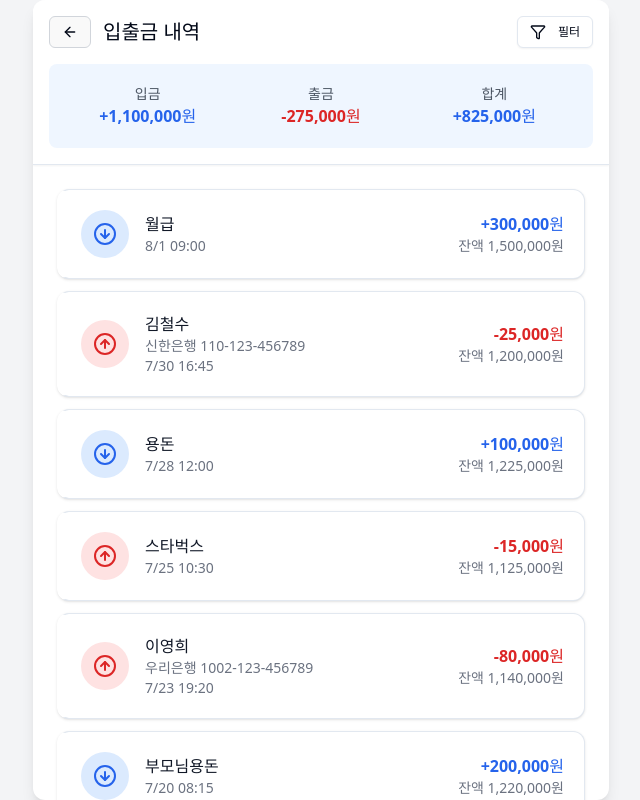
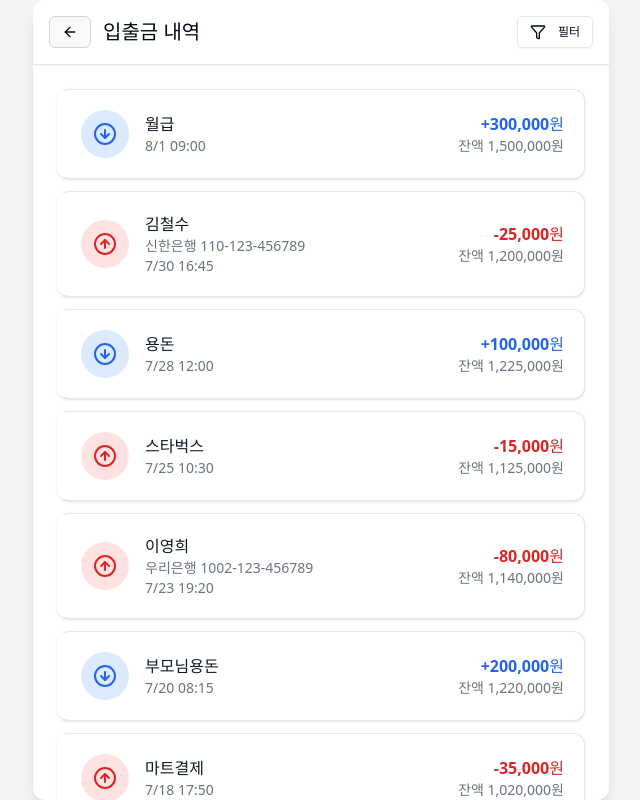
Before and after one commit to JunhyunKang/mock-sol, a React (Vite) app: page / in a window 1280 px wide. Both pictures are taken after a click on the button "더보기". Shown: the whole page, without its empty margins (319-959 px from the left). Built offline with nearby package versions, Linux system fonts and the light colour scheme; a web font is replaced by a local one.

Commit message:
FEAT: 디자인 변경

```diff
--- a/src/components/TransactionHistory.tsx
+++ b/src/components/TransactionHistory.tsx
@@ -25,17 +25,10 @@ interface TransactionHistoryProps {
 export default function TransactionHistory({
   onNavigateBack,
 }: TransactionHistoryProps) {
-  const {
-    transactions,
-    filter,
-    updateFilter,
-    formatAmount,
-    formatDate,
-    getTransactionStats,
-  } = useTransaction()
+  const { transactions, filter, updateFilter, formatAmount, formatDate } =
+    useTransaction()
 
   const [showFilter, setShowFilter] = useState(false)
-  const stats = getTransactionStats()
 
   return (
     <div>
@@ -62,37 +55,6 @@ export default function TransactionHistory({
             <Filter className="mr-1 h-4 w-4" />
             필터
           </Button>
-        </div>
-
-        {/* 통계 요약 */}
-        <div className="px-4 pb-4">
-          <div className="rounded-lg bg-blue-50 p-4 lg:p-5">
-            <div className="grid grid-cols-3 gap-4 text-center">
-              <div>
-                <p className="text-xs text-gray-600 lg:text-sm">입금</p>
-                <p className="text-sm font-semibold text-blue-600 lg:text-base">
-                  +{formatAmount(stats.deposits)}원
-                </p>
-              </div>
-              <div>
-                <p className="text-xs text-gray-600 lg:text-sm">출금</p>
-                <p className="text-sm font-semibold text-red-600 lg:text-base">
-                  -{formatAmount(stats.withdrawals)}원
-                </p>
-              </div>
-              <div>
-                <p className="text-xs text-gray-600 lg:text-sm">합계</p>
-                <p
-                  className={`text-sm font-semibold lg:text-base ${
-                    stats.total >= 0 ? 'text-blue-600' : 'text-red-600'
-                  }`}
-                >
-                  {stats.total >= 0 ? '+' : ''}
-                  {formatAmount(stats.total)}원
-                </p>
-              </div>
-            </div>
-          </div>
         </div>
       </div>
 
--- a/src/hooks/useTransaction.ts
+++ b/src/hooks/useTransaction.ts
@@ -63,24 +63,11 @@ export const useTransaction = () => {
     return `${month}/${day}`
   }
 
-  const getTransactionStats = () => {
-    const deposits = filteredTransactions
-      .filter(t => t.type === 'deposit')
-      .reduce((sum, t) => sum + t.amount, 0)
-
-    const withdrawals = filteredTransactions
-      .filter(t => t.type === 'withdrawal')
-      .reduce((sum, t) => sum + t.amount, 0)
-
-    return { deposits, withdrawals, total: deposits - withdrawals }
-  }
-
   return {
     transactions: filteredTransactions,
     filter,
     updateFilter,
     formatAmount,
     formatDate,
-    getTransactionStats,
   }
 }
```
